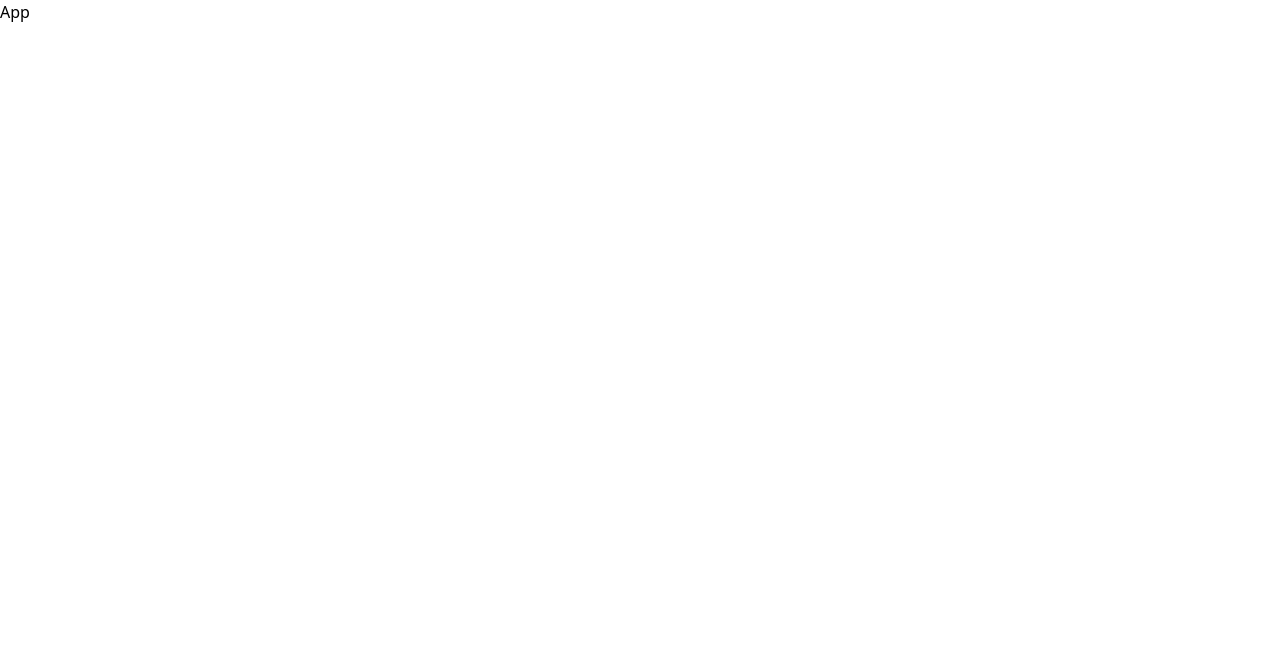
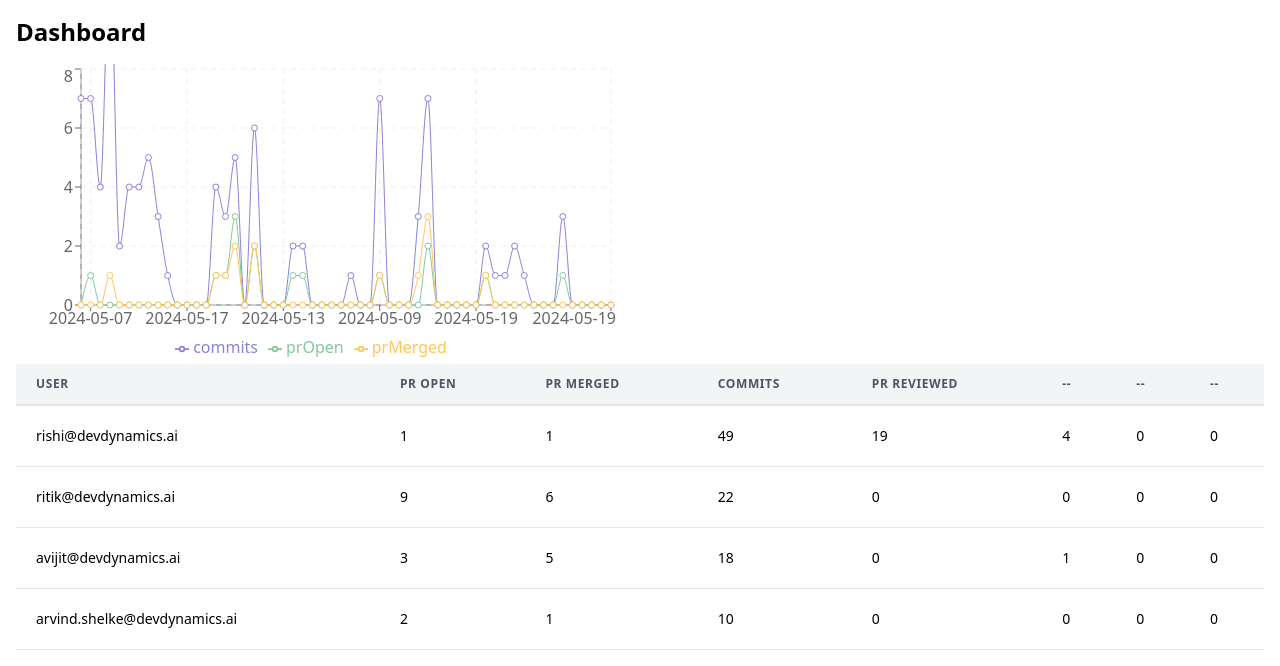
Before and after one commit to NoTSuRe0099/dev-dynamics-test, a React (Vite) app: page / in a window 1280 px wide. Shown: the top 666 px of the page. Built offline with nearby package versions, Linux system fonts and the light colour scheme.

Commit message:
first draft

```diff
--- a/src/App.tsx
+++ b/src/App.tsx
@@ -1,7 +1,15 @@
 import React from 'react';
+import { BrowserRouter as Router, Route, Routes } from 'react-router-dom';
+import Dashboard from './pages/Dashboard';
 
 const App: React.FC = () => {
-  return <div>App</div>;
+  return (
+    <Router>
+      <Routes>
+        <Route path="/" element={<Dashboard />} />
+      </Routes>
+    </Router>
+  );
 };
 
 export default App;
--- /dev/null
+++ b/src/components/ActivityChart.tsx
@@ -0,0 +1,54 @@
+import React from 'react';
+import {
+  LineChart,
+  Line,
+  XAxis,
+  YAxis,
+  Tooltip,
+  CartesianGrid,
+  Legend,
+} from 'recharts';
+import { DayWiseActivity } from '../services/api';
+
+interface ActivityChartProps {
+  data: DayWiseActivity[];
+}
+
+const ActivityChart: React.FC<ActivityChartProps> = ({ data }) => {
+  const chartData = data.map((day) => ({
+    date: day.date,
+    commits:
+      day.items.children.find((item) => item.label === 'Commits')?.count || 0,
+    prOpen:
+      day.items.children.find((item) => item.label === 'PR Open')?.count || 0,
+    prMerged:
+      day.items.children.find((item) => item.label === 'PR Merged')?.count || 0,
+    prReviewed:
+      day.items.children.find((item) => item.label === 'PR Reviewed')?.count ||
+      0,
+    prComments:
+      day.items.children.find((item) => item.label === 'PR Comments')?.count ||
+      0,
+    incidentAlerts:
+      day.items.children.find((item) => item.label === 'Incident Alerts')
+        ?.count || 0,
+    incidentsResolved:
+      day.items.children.find((item) => item.label === 'Incidents Resolved')
+        ?.count || 0,
+  }));
+
+  return (
+    <LineChart width={600} height={300} data={chartData}>
+      <XAxis dataKey="date" />
+      <YAxis />
+      <CartesianGrid stroke="#eee" strokeDasharray="5 5" />
+      <Tooltip />
+      <Legend />
+      <Line type="monotone" dataKey="commits" stroke="#8884d8" />
+      <Line type="monotone" dataKey="prOpen" stroke="#82ca9d" />
+      <Line type="monotone" dataKey="prMerged" stroke="#ffc658" />
+    </LineChart>
+  );
+};
+
+export default ActivityChart;
--- /dev/null
+++ b/src/components/UserTable.tsx
@@ -0,0 +1,60 @@
+import React from 'react';
+import { AuthorWorklog } from '../services/api';
+
+interface UserTableProps {
+  users: AuthorWorklog[];
+}
+
+const UserTable: React.FC<UserTableProps> = ({ users }) => {
+  return (
+    <table className="min-w-full leading-normal">
+      <thead>
+        <tr>
+          <th className="px-5 py-3 border-b-2 border-gray-200 bg-gray-100 text-left text-xs font-semibold text-gray-600 uppercase tracking-wider">
+            User
+          </th>
+          <th className="px-5 py-3 border-b-2 border-gray-200 bg-gray-100 text-left text-xs font-semibold text-gray-600 uppercase tracking-wider">
+            PR Open
+          </th>
+          <th className="px-5 py-3 border-b-2 border-gray-200 bg-gray-100 text-left text-xs font-semibold text-gray-600 uppercase tracking-wider">
+            PR Merged
+          </th>
+          <th className="px-5 py-3 border-b-2 border-gray-200 bg-gray-100 text-left text-xs font-semibold text-gray-600 uppercase tracking-wider">
+            Commits
+          </th>
+          <th className="px-5 py-3 border-b-2 border-gray-200 bg-gray-100 text-left text-xs font-semibold text-gray-600 uppercase tracking-wider">
+            PR Reviewed
+          </th>
+          <th className="px-5 py-3 border-b-2 border-gray-200 bg-gray-100 text-left text-xs font-semibold text-gray-600 uppercase tracking-wider">
+            --
+          </th>
+          <th className="px-5 py-3 border-b-2 border-gray-200 bg-gray-100 text-left text-xs font-semibold text-gray-600 uppercase tracking-wider">
+            --
+          </th>
+          <th className="px-5 py-3 border-b-2 border-gray-200 bg-gray-100 text-left text-xs font-semibold text-gray-600 uppercase tracking-wider">
+            --
+          </th>
+        </tr>
+      </thead>
+      <tbody>
+        {users.map((user) => (
+          <tr key={user.name}>
+            <td className="px-5 py-5 border-b border-gray-200 bg-white text-sm">
+              {user.name}
+            </td>
+            {user.totalActivity.map((activity) => (
+              <td
+                key={activity.name}
+                className="px-5 py-5 border-b border-gray-200 bg-white text-sm"
+              >
+                {activity.value}
+              </td>
+            ))}
+          </tr>
+        ))}
+      </tbody>
+    </table>
+  );
+};
+
+export default UserTable;
--- /dev/null
+++ b/src/pages/Dashboard.tsx
@@ -0,0 +1,31 @@
+import React, { useEffect, useState } from 'react';
+import { fetchData, AuthorWorklog, DayWiseActivity } from '../services/api';
+import ActivityChart from '../components/ActivityChart';
+import UserTable from '../components/UserTable';
+
+const Dashboard: React.FC = () => {
+  const [userData, setUserData] = useState<AuthorWorklog[]>([]);
+  const [dayWiseData, setDayWiseData] = useState<DayWiseActivity[]>([]);
+
+  useEffect(() => {
+    const getData = async () => {
+      const data = await fetchData();
+      setUserData(data.data.AuthorWorklog.rows);
+      setDayWiseData(
+        data.data.AuthorWorklog.rows.flatMap((row) => row.dayWiseActivity)
+      );
+      console.log('Oi', data.data);
+    };
+    getData();
+  }, []);
+
+  return (
+    <div className="container mx-auto p-4">
+      <h1 className="text-2xl font-bold mb-4">Dashboard</h1>
+      <ActivityChart data={dayWiseData} />
+      <UserTable users={userData} />
+    </div>
+  );
+};
+
+export default Dashboard;
```
Also changed, not shown: data.json (renamed from src/services/data.json).
